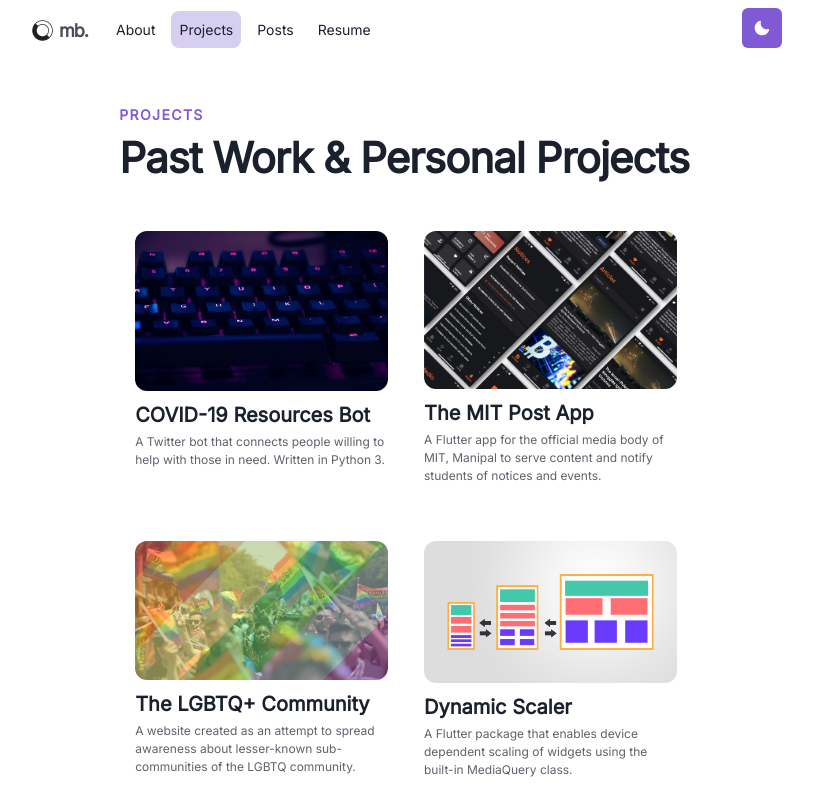
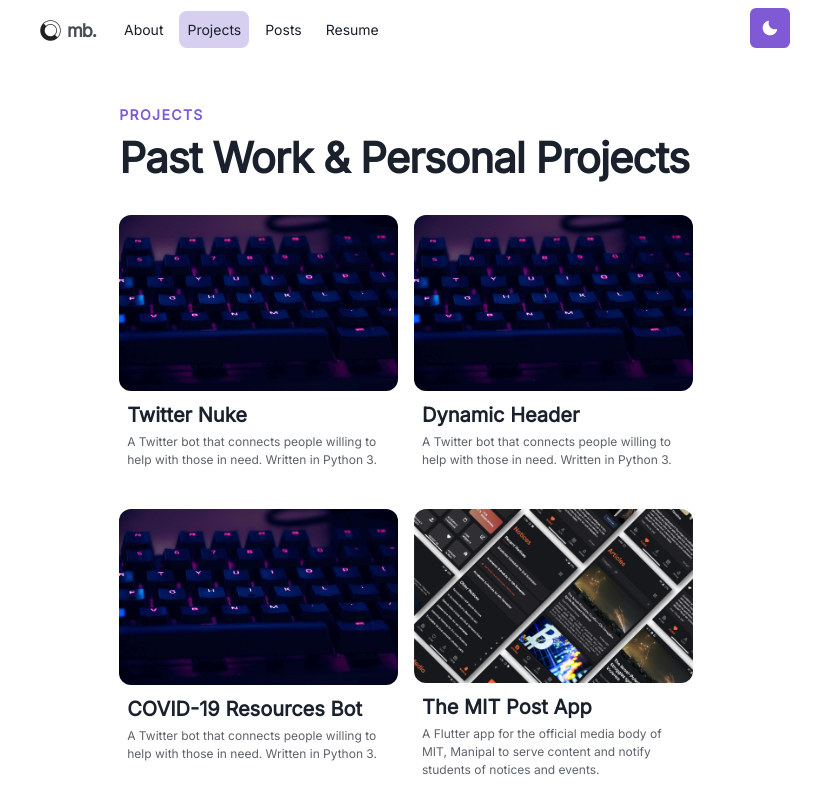
Before and after one commit to Mayur57/mayurbhoi.com, a Next.js app: page /projects in a window 1280 px wide. Shown: the top 800 px of the page, without its empty margins (234-1055 px from the left). Built offline with nearby package versions, Linux system fonts and the light colour scheme; a web font is replaced by a local one.

Commit message:
improvements

```diff
--- a/components/grid-item.js
+++ b/components/grid-item.js
@@ -42,22 +42,21 @@
       transition: '250ms ease-in-out',
       boxShadow: 'lg'
     }}
-    p={4}
   >
     <NextLink href={`/projects/${id}`}>
       <LinkBox cursor="pointer">
         <Image
           src={thumbnail}
           alt={title}
-          className="grid-item-thumbnail"
+          className="project-item-thumbnail"
           placeholder="blur"
         />
         <LinkOverlay href={`/projects/${id}`}>
-          <Text fontWeight="600" fontSize="20" mt={1.5} lineHeight={1.2}>
+          <Text fontWeight="600" fontSize="20" mt={1.5} lineHeight={1.2} mx={2}>
             {title}
           </Text>
         </LinkOverlay>
-        <Text fontSize="12" opacity={0.7} mt={1.5}>
+        <Text fontSize="12" opacity={0.7} mt={1.5} mx={2} pb={4}>
           {children}
         </Text>
       </LinkBox>
@@ -90,7 +89,7 @@
         <Image
           src={thumbnail}
           alt={title}
-          className="grid-item-thumbnail"
+          className="project-item-thumbnail"
           placeholder="blur"
         />
         <Text fontWeight="600" fontSize="20" mt={1}>
@@ -103,6 +102,9 @@
     </NextLink>
     <Grid templateColumns="repeat(2, 80px)" gap={4} mt={2}>
       <GridItem fontSize={12} letterSpacing="1.2px">
+        {sourcelink == null ? (
+          <></>
+        ) : (
           <NextLink href={sourcelink} passHref>
             <Link
               color={useColorModeValue('purple.500', 'teal.200')}
@@ -119,6 +121,7 @@
               SOURCE
             </Link>
           </NextLink>
+        )}
       </GridItem>
       <GridItem fontSize={12} letterSpacing="1.2px">
         {bloglink == null ? (
@@ -149,6 +152,11 @@
   <Global
     styles={`
       .grid-item-thumbnail {
+        border-top-left-radius: 12px;
+        border-top-right-radius: 12px;
+      }
+
+      .project-item-thumbnail {
         border-radius: 12px;
       }
     `}
--- a/components/nav.js
+++ b/components/nav.js
@@ -12,10 +12,12 @@
   MenuList,
   MenuButton,
   IconButton,
-  useColorModeValue
+  useColorModeValue,
+  MenuDivider
 } from '@chakra-ui/react'
 import { HamburgerIcon } from '@chakra-ui/icons'
 import ThemeButton from './theme-button'
+import { MdOutlineArticle } from 'react-icons/md'
 
 const LinkItem = ({ href, path, children }) => {
   const active = path == href
@@ -44,11 +46,13 @@
 const Navbar = props => {
   const { path } = props
   const resumeLink = 'https://github.com/Mayur57/portfolio-v2'
+  const sourceLink = 'https://github.com/Mayur57/portfolio-v2'
   return (
     <Box
       position="fixed"
       as="nav"
       w="100%"
+      pl={4}
       bg={useColorModeValue('#ffffff40', '#20202020')}
       css={{ backdropFilter: 'blur(10px)' }}
       zIndex={1}
@@ -111,8 +115,13 @@
                 icon={<HamburgerIcon />}
                 variant="outline"
                 aria-label="Options"
+                transition="all 0.2s"
+                _hover={{ boxShadow: 'lg', transform: 'scale(1.05)' }}
               />
               <MenuList>
+                <NextLink href="/" passHref>
+                  <MenuItem as={Link}>Home</MenuItem>
+                </NextLink>
                 <NextLink href="/about" passHref>
                   <MenuItem as={Link}>About</MenuItem>
                 </NextLink>
@@ -120,11 +129,15 @@
                   <MenuItem as={Link}>Projects</MenuItem>
                 </NextLink>
                 <NextLink href="/posts" passHref>
-                  <MenuItem as={Link}>Articles</MenuItem>
+                  <MenuItem as={Link} icon={<MdOutlineArticle/>}>Articles</MenuItem>
                 </NextLink>
-                <MenuItem as={Link} href={resumeLink}>
-                  Resume
-                </MenuItem>
+                <MenuDivider />
+                <NextLink href={sourceLink} passHref>
+                  <MenuItem as={Link}>Source</MenuItem>
+                </NextLink>
+                <NextLink href={resumeLink} passHref>
+                  <MenuItem as={Link}>Resume</MenuItem>
+                </NextLink>
               </MenuList>
             </Menu>
           </Box>
--- a/pages/projects.js
+++ b/pages/projects.js
@@ -19,6 +19,18 @@
 
 // [Title, Description, Slug, Image URI]
 const Projects = [
+  [
+    'Twitter Nuke',
+    'A Twitter bot that connects people willing to help with those in need. Written in Python 3.',
+    'covid',
+    covid
+  ],
+  [
+    'Dynamic Header',
+    'A Twitter bot that connects people willing to help with those in need. Written in Python 3.',
+    'covid',
+    covid
+  ],
   [
     'COVID-19 Resources Bot',
     'A Twitter bot that connects people willing to help with those in need. Written in Python 3.',
@@ -53,7 +65,7 @@
           <Subtitle>Projects</Subtitle>
           <Title>Past Work &amp; Personal Projects</Title>
         </Section>
-        <SimpleGrid columns={[1, 2, 2]} spacingX={1} spacingY={-1} mt={4}>
+        <SimpleGrid columns={[1, 2, 2]} spacingX={4} spacingY={-1} mt={4}>
           <Section delay={0.1}>
             <WorkGridItem
               id={Projects[0][POS.SLUG]}
@@ -90,6 +102,27 @@
               {Projects[3][POS.DESC]}
             </WorkGridItem>
           </Section>
+
+          <Section delay={0.3}>
+            <WorkGridItem
+              id={Projects[4][POS.SLUG]}
+              title={Projects[4][POS.TITLE]}
+              thumbnail={Projects[4][POS.IMAGE]}
+            >
+              {Projects[4][POS.DESC]}
+            </WorkGridItem>
+          </Section>
+
+          <Section delay={0.3}>
+            <WorkGridItem
+              id={Projects[5][POS.SLUG]}
+              title={Projects[5][POS.TITLE]}
+              thumbnail={Projects[5][POS.IMAGE]}
+            >
+              {Projects[5][POS.DESC]}
+            </WorkGridItem>
+          </Section>
+
         </SimpleGrid>
       </Container>
     </Layout>
```
Lines whose indentation alone changed are shown as unchanged.
